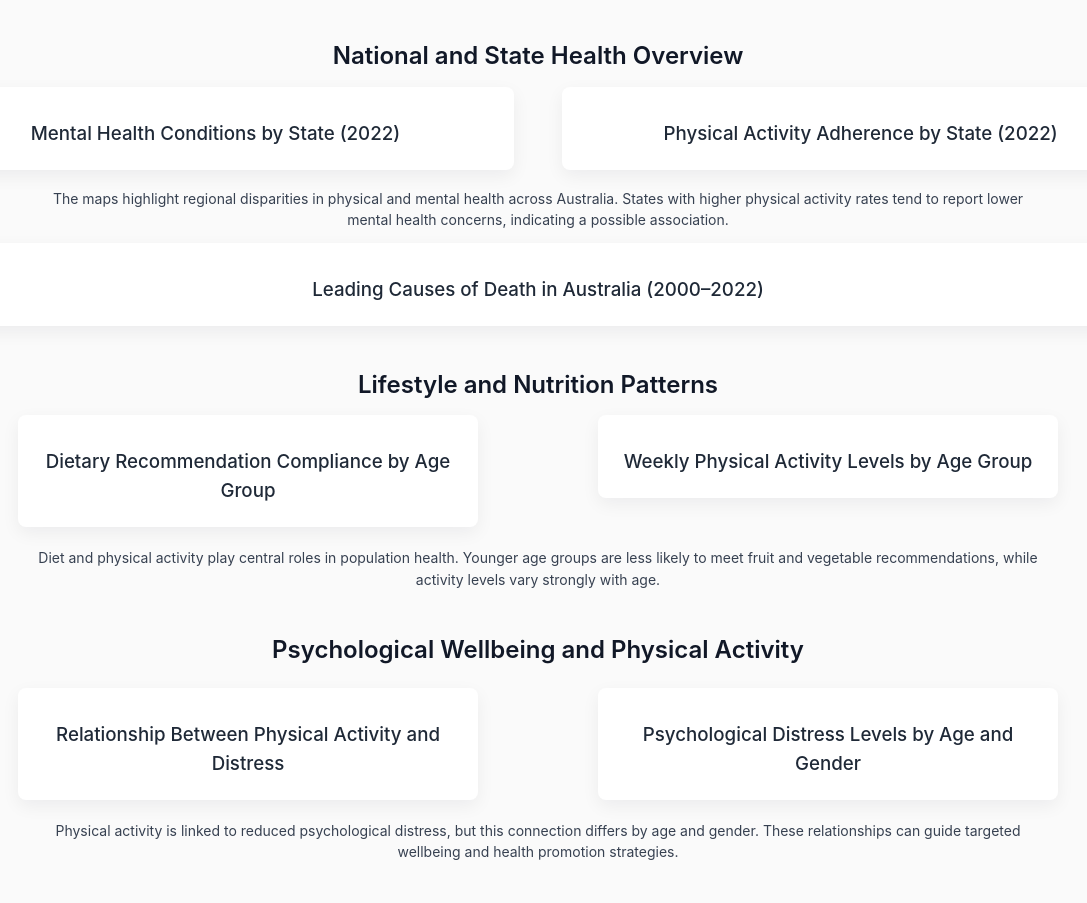
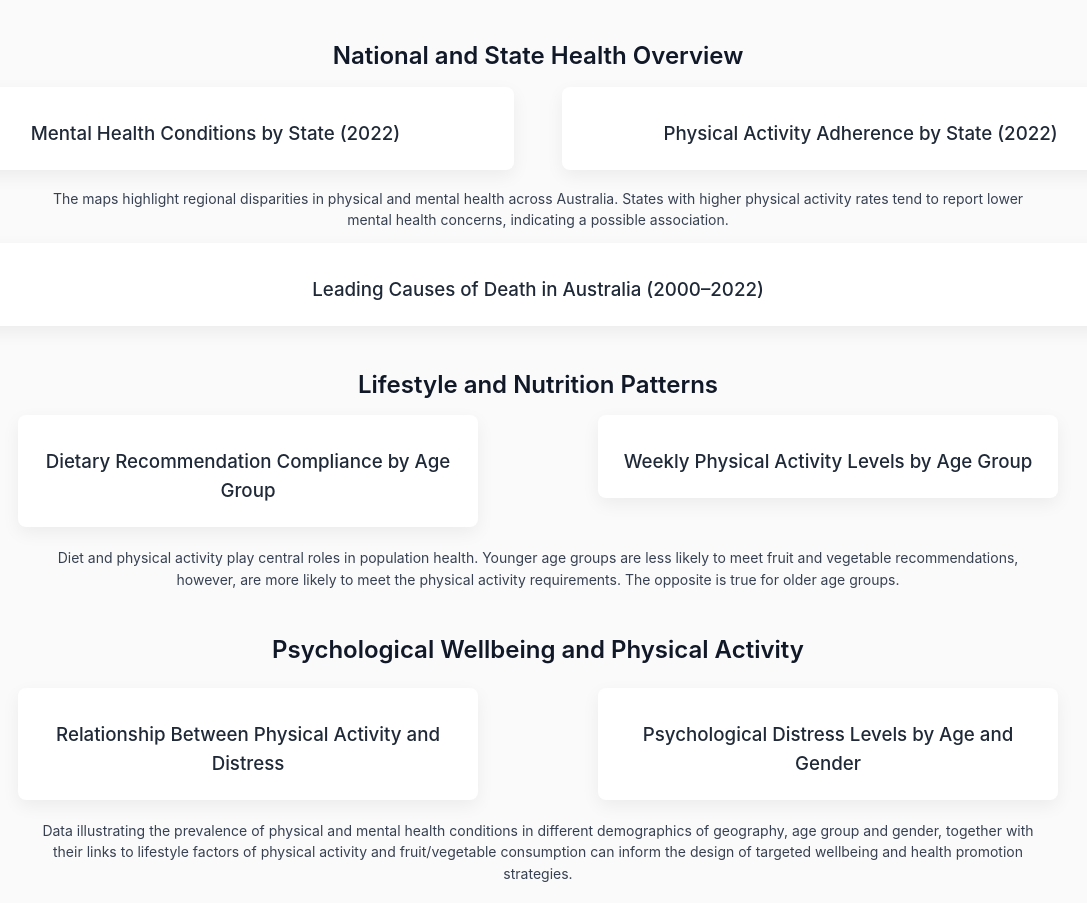
Before and after one commit to QuinnBurrowes/FIT3179, a plain HTML site: page index.html in a window 1280 px wide. Shown: the part 156-1059 px from the top of the page, without its empty margins (102-1189 px from the left). Before the commit the page ends 1037 px from the top, so only its background shows below. Drawn offline with Linux system fonts and the light colour scheme; a script that the page names is missing.

Commit message:
Revise health recommendations based on age demographics
Updated text to reflect changes in dietary and physical activity recommendations across age groups.

```diff
--- a/index.html
+++ b/index.html
@@ -161,7 +161,7 @@
 
   <div class="text-block">
     Diet and physical activity play central roles in population health.
-    Younger age groups are less likely to meet fruit and vegetable recommendations, while activity levels vary strongly with age.
+    Younger age groups are less likely to meet fruit and vegetable recommendations, however, are more likely to meet the physical activity requirements. The opposite is true for older age groups.
   </div>
 
   <!-- SECTION 3 -->
@@ -179,8 +179,7 @@
   </div>
 
   <div class="text-block">
-    Physical activity is linked to reduced psychological distress, but this connection differs by age and gender.
-    These relationships can guide targeted wellbeing and health promotion strategies.
+    Data illustrating the prevalence of physical and mental health conditions in different demographics of geography, age group and gender, together with their links to lifestyle factors of physical activity and fruit/vegetable consumption can inform the design of targeted wellbeing and health promotion strategies.
   </div>
 
   <script>
```
